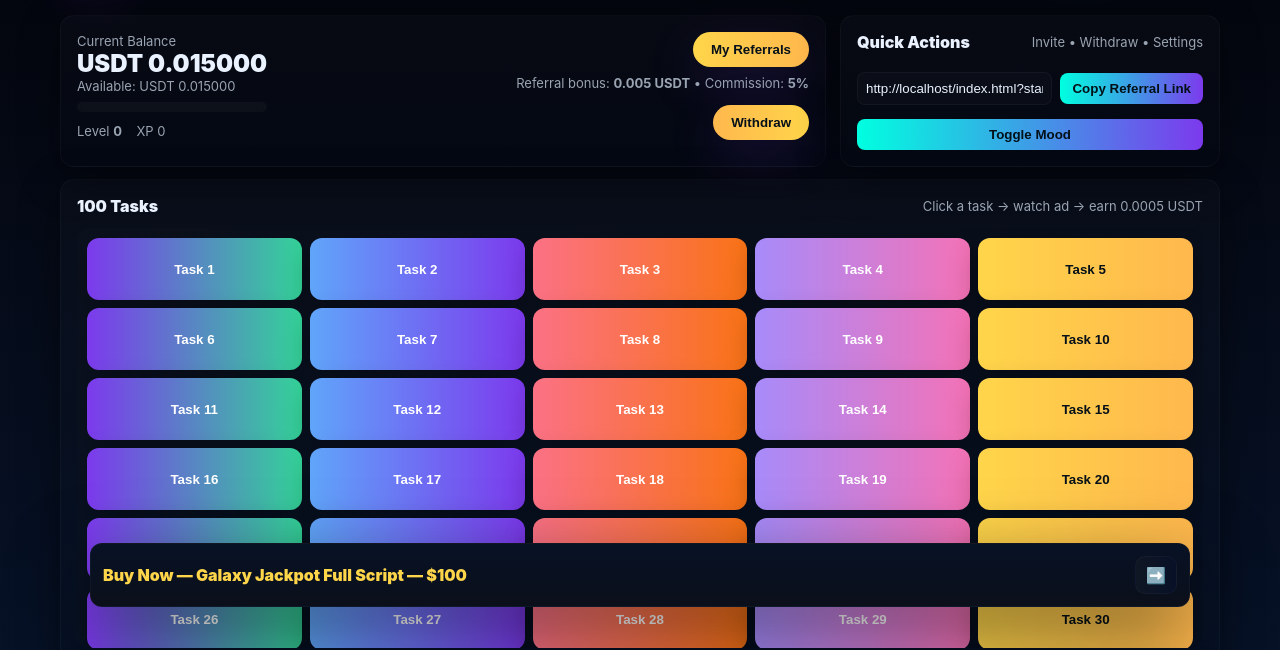
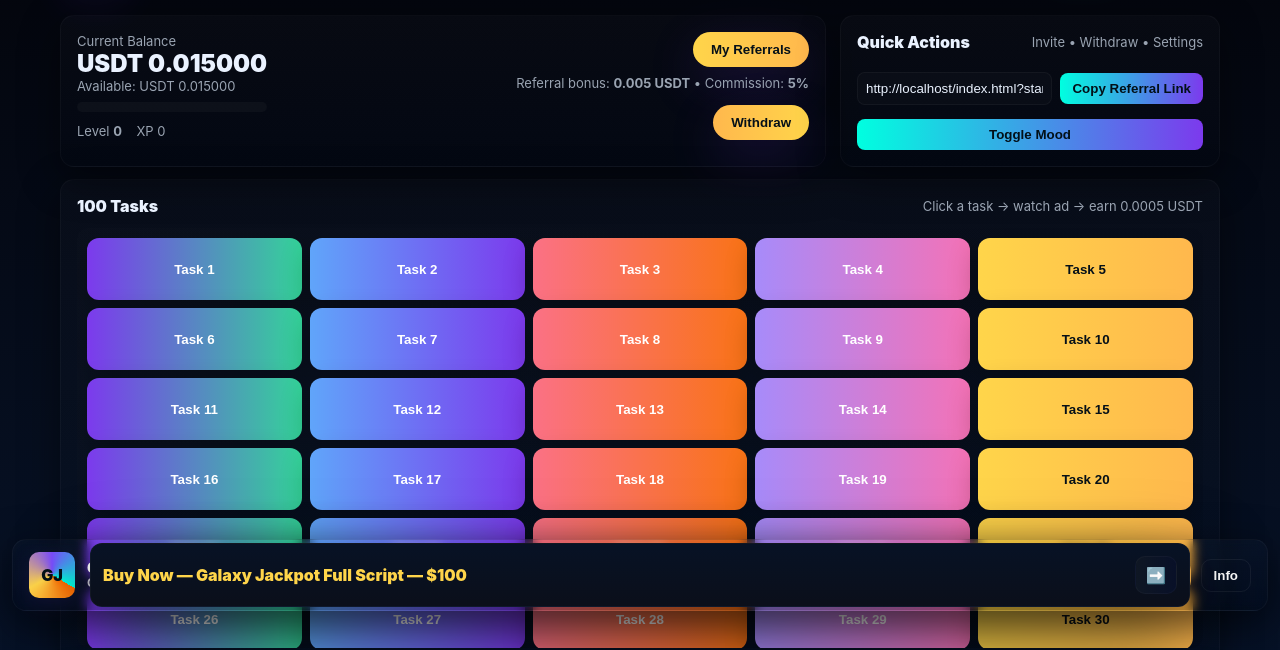
Before and after one commit to termuxethicalhackingbd-web/High-Premium-, a website: page index.html in a window 1280 px wide. Shown: the part 175-825 px from the top of the page. Drawn offline with Linux system fonts and the light colour scheme.

Commit message:
Update index.html

```diff
--- a/index.html
+++ b/index.html
@@ -94,6 +94,126 @@
 </style>
 </head>
 <body>
+  <!-- ====== Project Credit / Footer — Paste before </body> ====== -->
+<style>
+  /* Credit footer styles (paste once) */
+  .gj-footer {
+    --bg1: linear-gradient(90deg,#7c4dff,#34d399);
+    --glass: rgba(255,255,255,0.06);
+    position: fixed;
+    left: 12px;
+    right: 12px;
+    bottom: 14px;
+    z-index: 9999;
+    display: flex;
+    gap: 12px;
+    align-items: center;
+    justify-content: space-between;
+    padding: 12px 16px;
+    border-radius: 14px;
+    backdrop-filter: blur(6px) saturate(1.1);
+    background: linear-gradient(180deg, rgba(255,255,255,0.02), rgba(0,0,0,0.18));
+    border: 1px solid rgba(255,255,255,0.04);
+    box-shadow: 0 12px 40px rgba(0,0,0,0.6);
+    color: #eaf6ff;
+    font-weight: 700;
+    font-family: Inter, system-ui, -apple-system, 'Segoe UI', Roboto, 'Helvetica Neue', Arial;
+  }
+
+  .gj-brand {
+    display:flex;
+    gap:12px;
+    align-items:center;
+  }
+  .gj-logo {
+    width:46px;height:46px;border-radius:10px;
+    background: conic-gradient(from 120deg,#ff6a00,#ffd54a,#7c4dff,#00ffe0);
+    display:flex;align-items:center;justify-content:center;color:#041018;font-weight:900;
+    font-size:16px;box-shadow:0 6px 24px rgba(124,77,255,0.12);
+  }
+  .gj-text {
+    line-height:1;
+  }
+  .gj-text .title { font-size:14px; color:#fff; display:block; }
+  .gj-text .subtitle { font-size:12px; color:rgba(255,255,255,0.75); display:block; margin-top:2px; }
+
+  .gj-actions { display:flex; gap:10px; align-items:center; }
+  .gj-btn {
+    background: linear-gradient(90deg,#ff6a00,#ffb84d);
+    border: none; padding:8px 12px; border-radius:10px; cursor:pointer; font-weight:800;
+    color:#041018; box-shadow:0 10px 30px rgba(255,106,0,0.12);
+  }
+  .gj-link {
+    background: transparent; border:1px solid rgba(255,255,255,0.06); color: #fff;
+    padding:8px 12px; border-radius:10px; font-weight:700; cursor:pointer;
+  }
+
+  /* small "powered" glow */
+  .gj-powered { font-size:12px; color: rgba(255,255,255,0.85); padding-left:8px; opacity:0.95; }
+
+  /* responsive */
+  @media(max-width:640px){
+    .gj-footer { flex-direction:column; gap:8px; padding:10px; left:10px; right:10px; bottom:12px; }
+    .gj-actions{ width:100%; justify-content:space-between; }
+  }
+
+  /* subtle entry animation */
+  .gj-footer { transform: translateY(16px); opacity:0; transition: transform .5s ease, opacity .5s ease; }
+  .gj-footer.show { transform: translateY(0); opacity:1; }
+</style>
+
+<div id="gjFooter" class="gj-footer" role="contentinfo" aria-label="Galaxy Jackpot footer">
+  <div class="gj-brand">
+    <div class="gj-logo">GJ</div>
+    <div class="gj-text">
+      <span class="title">Galaxy Jackpot — Full Script</span>
+      <span class="subtitle">Created by MD Rahat · <span class="gj-powered">Powered by GPT-5 Thinking mini</span></span>
+    </div>
+  </div>
+
+  <div class="gj-actions">
+    <button class="gj-btn" id="contactBtn">Buy Now — $100</button>
+    <button class="gj-link" id="toggleFooterBtn">Info</button>
+  </div>
+</div>
+
+<script>
+  // show footer with animation
+  window.addEventListener('load', ()=> {
+    setTimeout(()=> document.getElementById('gjFooter').classList.add('show'), 300);
+  });
+
+  // Buy Now -> open mailto
+  document.getElementById('contactBtn').addEventListener('click', ()=>{
+    window.open('mailto:termuxethicalhackingbd@gmail.com?subject=Buy Galaxy Jackpot Full Script&body=Hi, I want to buy the Galaxy Jackpot Full Script for $100');
+  });
+
+  // Toggle Info: expands to show full details (simple behavior)
+  document.getElementById('toggleFooterBtn').addEventListener('click', ()=>{
+    const footer = document.getElementById('gjFooter');
+    if(!footer.classList.contains('info')){
+      footer.classList.add('info');
+      // temporarily expand with extra info
+      const info = document.createElement('div');
+      info.id = 'gjFooterInfo';
+      info.style.cssText = 'position:absolute;left:12px;right:12px;bottom:74px;background:rgba(0,0,0,0.6);padding:12px;border-radius:10px;color:#eaf6ff;font-weight:600;';
+      info.innerHTML = `
+        <div style="font-size:13px;margin-bottom:6px">Buy Now — Galaxy Jackpot Full Script — $100</div>
+        <div style="font-size:12px;opacity:0.85">
+          What you get: Full front-end UI (responsive), 8 playable mini-games, 100 animated task buttons, referral & withdraw system, ad placeholders, admin panel hook, install & deploy instructions.
+        </div>
+      `;
+      document.body.appendChild(info);
+      // auto remove after 7s
+      setTimeout(()=> {
+        const el = document.getElementById('gjFooterInfo');
+        if(el) el.remove();
+        footer.classList.remove('info');
+      }, 7000);
+    }
+  });
+</script>
+<!-- ====== End credit/footer ====== -->
 
   <!-- Floating banners -->
   <div class="floatingBanner" id="vpnBanner">🌐 Connect VPN (USA / Canada / Australia) for higher rewards!</div>
```
